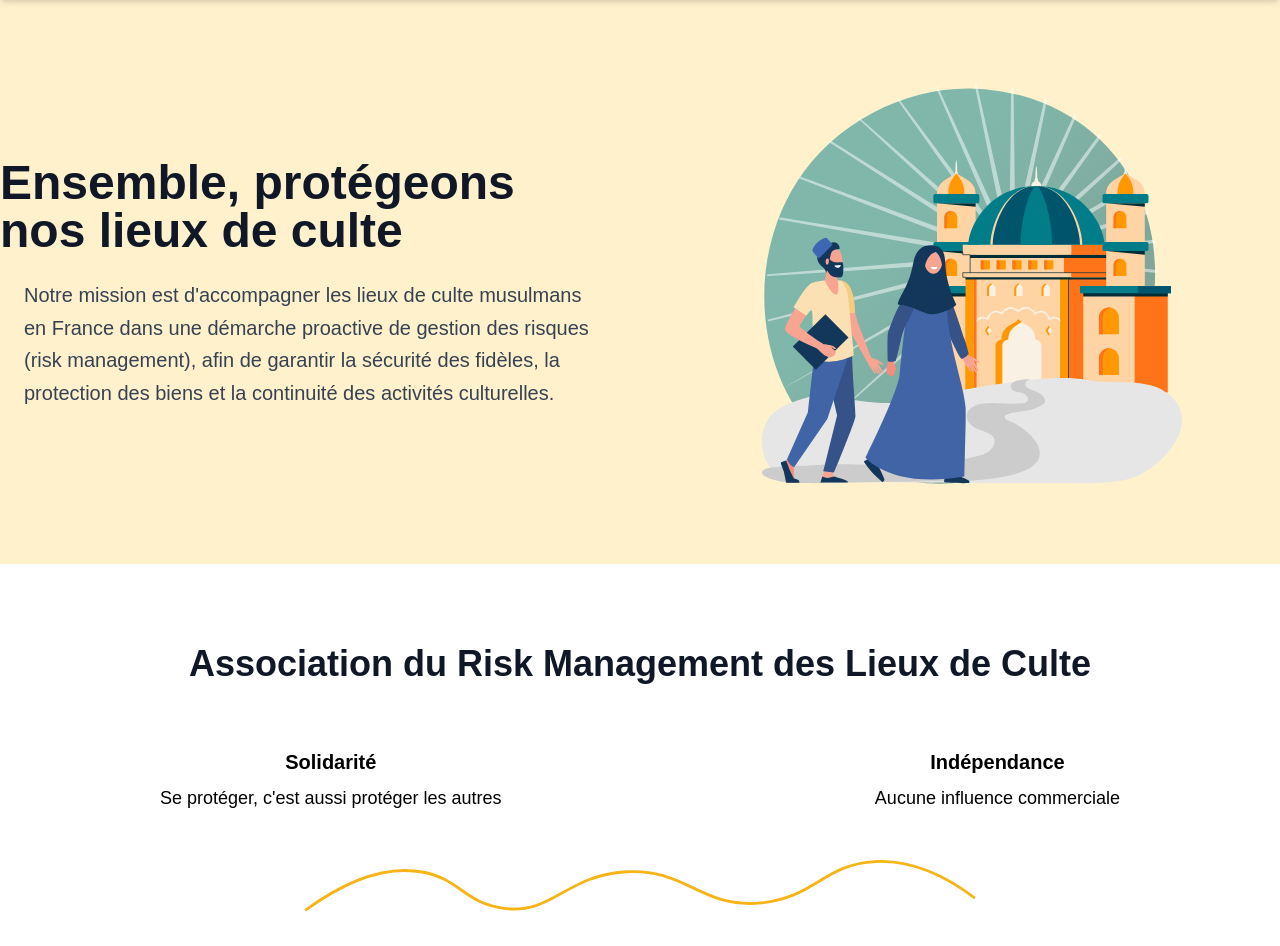
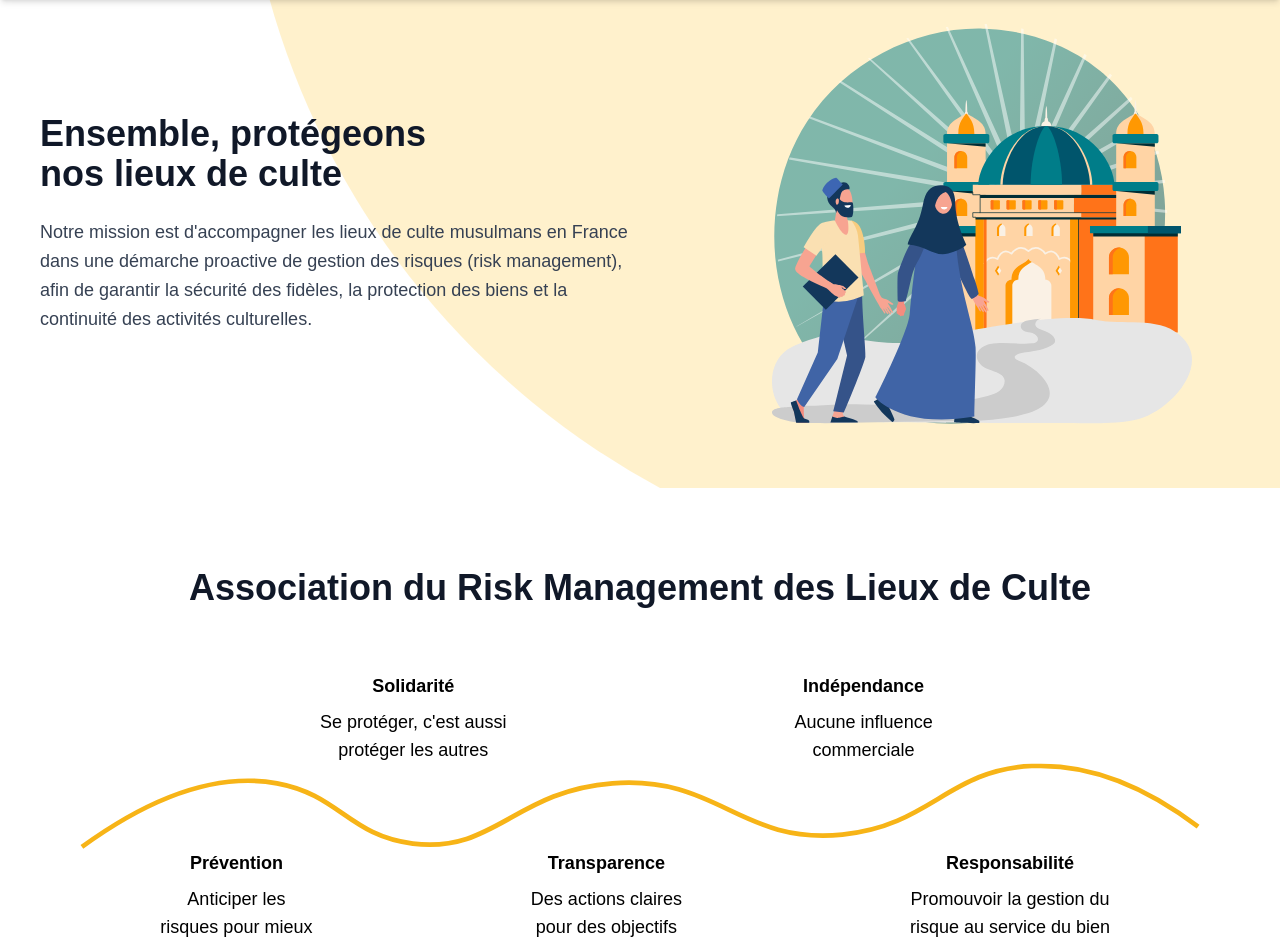
Before and after one commit to Brandon22030/adelab_test, a Next.js app: page / in a window 1280 px wide. Shown: the part 56-1002 px from the top of the page. Built offline with nearby package versions, Linux system fonts and the light colour scheme.

Commit message:
Amélioration du responsive et de la mise en page du footer et des sections

```diff
--- a/components/sections/Hero.tsx
+++ b/components/sections/Hero.tsx
@@ -3,15 +3,15 @@ import Image from 'next/image';
 
 const Hero = () => {
   return (
-    <section className="relative pt-12 md:py-16 lg:py-20 w-full overflow-hidden">
+    <section className="relative pt-12 md:pt-5 md:pb-16 w-full overflow-hidden">
       <div className="w-full relative z-10 mt-15">
         <div className="flex flex-col lg:flex-row items-center gap-8 lg:gap-12">
           {/* Texte et CTA */}
-          <div className="w-full lg:w-1/2 order-2 lg:order-1">
-            <h1 className="text-3xl sm:text-4xl md:text-5xl font-bold text-gray-900 mb-6 text-center lg:text-left">
+          <div className="w-full lg:w-1/2 order-2 lg:order-1 md:ml-10">
+            <h1 className="text-3xl md:text-4xl font-bold text-gray-900 mb-6 text-center lg:text-left">
               Ensemble, <br className=" md:hidden block" />protégeons <br/> nos lieux de culte
             </h1>
-            <p className="text-gray-700 text-base sm:text-lg md:text-xl leading-relaxed text-center lg:text-left mx-6">
+            <p className="text-gray-700 text-base md:text-lg leading-relaxed text-center lg:text-left mx-6 md:mx-0">
               Notre mission est d&apos;accompagner les lieux de culte musulmans en France dans une
               démarche proactive de gestion des risques (risk management), afin de garantir la
               sécurité des fidèles, la protection des biens et la continuité des activités
@@ -22,7 +22,7 @@ const Hero = () => {
           {/* Conteneur de l'image avec cercle de fond */}
           <div className="w-full lg:w-1/2 relative order-1 lg:order-2">
             {/* Cercle jaune de fond - Parfaitement rond avec un ratio 1:1 */}
-            <div className="absolute -z-10 w-[200vmin] h-[200vmin] -right-[90vmin] -top-[155vmin] lg:right-[-10vmin] lg:top-1/2 lg:-translate-y-1/2 bg-amber-400 rounded-full opacity-20"></div>
+            <div className="absolute -z-10 w-[200vmin] h-[200vmin] -right-[90vmin] -top-[155vmin] md:-right-[70vmin] md:-top-[30vmin] lg:-translate-y-1/2 bg-amber-400 rounded-full opacity-20"></div>
 
             {/* Image illustrative */}
             <div className="relative w-full h-[300px] md:h-[300px] lg:h-[400px] z-10">
--- a/components/sections/Mission.tsx
+++ b/components/sections/Mission.tsx
@@ -15,29 +15,30 @@ const Mission = () => {
         {/* Values with Wavy Line */}
         <div className="relative">
           {/* Top Values */}
-          <div className="flex justify-between gap-8 mb-8 md:mb-12 text-black">
+          <div className="flex ml-10 md:ml-[10rem] md:space-x-60 gap-8 mb-8 md:mb-12 text-black">
             <div className="px-2 text-center">
-              <h3 className="font-black text-sm md:text-xl mb-2 text-black">Solidarité</h3>
-              <p className="text-sm md:text-lg">
-                Se protéger, c&apos;est aussi protéger les autres
+              <h3 className="font-black text-xs md:text-lg mb-2 text-black">Solidarité</h3>
+              <p className="text-xs md:text-lg">
+                Se protéger, c&apos;est aussi <br/> protéger les autres
               </p>
             </div>
 
             <div className="px-2 text-center">
-              <h3 className="font-black text-sm md:text-xl mb-2 text-black">Indépendance</h3>
-              <p className="text-sm md:text-lg">Aucune influence commerciale</p>
+              <h3 className="font-black text-xs md:text-lg mb-2 text-black">Indépendance</h3>
+              <p className="text-xs md:text-lg">Aucune influence <br /> commerciale</p>
             </div>
           </div>
 
           {/* Middle Section - Wave Image */}
-          <div className="flex-1 flex items-center justify-center my-4">
-            <div className="w-full max-w-2xl mx-auto">
+          <div className="flex-1 flex items-center justify-center -my-5 md:-my-10">
+            <div className="w-full max-w-4xl mx-auto">
               <Image
                 src="/icones/icon-waves.svg"
                 alt="Vague décorative"
-                width={500}
-                height={50}
-                className="hidden md:block w-full h-auto"
+                width={1000}
+                height={100}
+                className="hidden md:block w-full h-auto scale-125"
+                priority
               />
               <Image
                 src="/icones/icon-waves.svg"
@@ -52,18 +53,18 @@ const Mission = () => {
           {/* Bottom Values */}
           <div className="flex gap-6 md:gap-8 text-black mt-8 md:mt-12">
             <div className="px-2 text-center">
-              <h3 className="font-black text-sm md:text-xl mb-2 text-black">Prévention</h3>
-              <p className="text-sm md:text-lg">Anticiper les risques pour mieux les éviter</p>
+              <h3 className="font-black text-xs md:text-lg mb-2 text-black">Prévention</h3>
+              <p className="text-xs md:text-lg">Anticiper les risques pour mieux les éviter</p>
             </div>
 
-            <div className="px-2 text-center">
-              <h3 className="font-black text-sm md:text-xl mb-2 text-black">Formation</h3>
-              <p className="text-sm md:text-lg">Savoir réagir face aux dangers</p>
+            <div className="px-2 text-center md:ml-40">
+              <h3 className="font-black text-xs md:text-lg mb-2 text-black">Transparence</h3>
+              <p className="text-xs md:text-lg">Des actions claires pour des objectifs partagés</p>
             </div>
 
-            <div className="px-2 text-center">
-              <h3 className="font-black text-sm md:text-xl mb-2 text-black">Sécurité</h3>
-              <p className="text-sm md:text-lg">Protéger les personnes et les biens</p>
+            <div className="px-2 text-center md:ml-40">
+              <h3 className="font-black text-xs md:text-lg mb-2 text-black">Responsabilité</h3>
+              <p className="text-xs md:text-lg">Promouvoir la gestion du risque au service du bien commun</p>
             </div>
           </div>
         </div>
--- a/components/sections/Security.tsx
+++ b/components/sections/Security.tsx
@@ -23,16 +23,16 @@ const Security = () => {
 
   return (
     <section id="security" className="bg-[#fdfdf8] py-5 md:py-20 lg:py-10 w-full">
-      <h2 className="text-center text-lg md:text-2xl font-bold text-gray-900 px-15 md:px-6 lg:px-8 xl:px-12 2xl:mx-auto 2xl:max-w-7xl mb-5">
+      <h2 className="text-center md:text-justify text-lg md:text-2xl font-bold text-gray-900 px-15 md:px-6 lg:px-8 xl:px-12 2xl:mx-auto 2xl:max-w-7xl mb-5">
         Pourquoi parler de sécurité dans les <br className="hidden md:block" /> lieux de culte ?
       </h2>
-      <div className="w-full md:flex md:justify-between gap-6 md:gap-12 px-4 mx-auto max-w-7xl">
-        <div className="text-center md:text-left mb-8 md:mb-12 md:my-auto">
+      <div className="w-full md:flex md:space-x-30 gap-6 md:gap-12 px-4 mx-auto max-w-7xl">
+        <div className="text-center md:text-left mb-8  md:my-auto">
           <p className="text-black max-w-2xl mx-auto md:mx-0 mb-6">
-            Les lieux de culte musulmans, essentiels à la vie spirituelle, sont souvent ouverts et donc exposés à divers risques tels que les incendies, le vandalisme ou les accidents.
+            Les lieux de culte musulmans, essentiels à la vie spirituelle, sont souvent <br className="hidden md:block" />ouverts et donc exposés à divers risques tels que les incendies, le <br className="hidden md:block" />vandalisme ou les accidents.
           </p>
           <p className="text-black max-w-2xl mx-auto md:mx-0">
-            Le Risk Management permet d&apos;anticiper, de se préparer, et de protéger ces lieux précieux.
+            Le Risk Management permet d&apos;anticiper, de se préparer, et de protéger <br className="hidden md:block" />ces lieux précieux.
           </p>
         </div>
 
```
